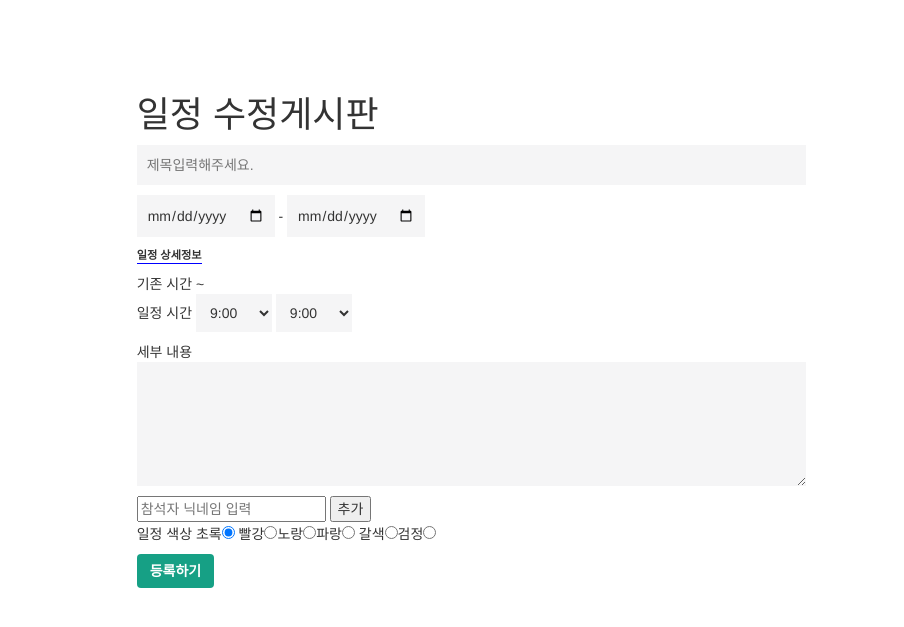
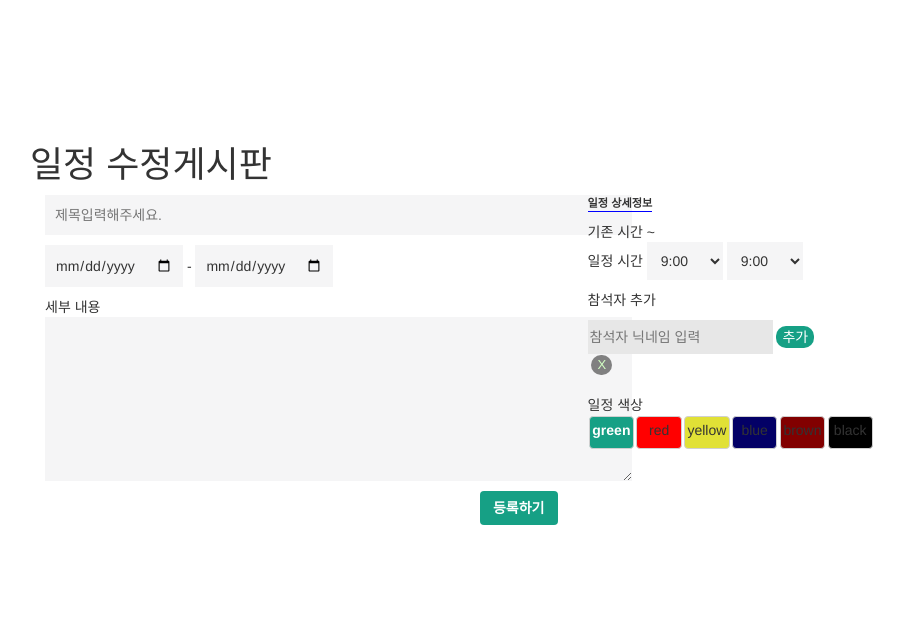
Before and after one commit to yoongyeongk/finalProject, a Java web app: template src/main/webapp/WEB-INF/views/schedule/ScheduleUpdate.jsp in a window 1280 px wide. Shown: the top 627 px of the page, without its empty margins (305-1209 px from the left). Run offline with Spring Boot 4, a stand-in JSP engine, Linux system fonts and the light colour scheme; the template is opened without the code that fills it, so the values that code supplies are empty; the project's own start-up code is not run, and a stand-in starts its controllers and pages; some libraries are stand-ins or nearby versions.

Commit message:
update_nicknamedelete

```diff
--- a/src/main/java/com/hi/project/ScheduleController.java
+++ b/src/main/java/com/hi/project/ScheduleController.java
@@ -91,16 +91,17 @@
 	}
 
 	@RequestMapping(value="ScheduleWrite", method =RequestMethod.POST)
-	public String ScheduleWrite(ScheduleDTO scheduleDTO, String [] nickname, RedirectAttributes rd, HttpSession session,HttpServletRequest request){
+	public String ScheduleWrite(ScheduleDTO scheduleDTO,RedirectAttributes rd,String []nickname,HttpSession session,HttpServletRequest request){
 		int result = 0;
 		try {
-			result = ScheduleService.write(scheduleDTO, nickname, request);
+				result = ScheduleService.write(scheduleDTO,nickname, request);
 		} catch (Exception e) {
 			// TODO Auto-generated catch block
 			e.printStackTrace();
 		}
 		String message = "일정등록을 재실행해주세요.";
 		if(result>0){
+
 			message = "일정이 등록되었습니다.";
 		}
 		rd.addFlashAttribute("message", message);
--- a/src/main/java/com/hi/schedule/ScheduleDAO.java
+++ b/src/main/java/com/hi/schedule/ScheduleDAO.java
@@ -25,7 +25,10 @@
 	 public int write(ScheduleDTO scheduleDTO)throws Exception{
 		 return sqlSession.insert(namespace+"write",scheduleDTO);
 	 }
-
+	 //참석자에 들어간 닉네임 가진 아이디도 스케줄 추가해주는 메서드
+	 public int write2()throws Exception{
+		 return sqlSession.insert(namespace+"write2");
+	 }
 	 public List<ScheduleDTO> jsonScheduleList(String username)throws Exception{
 		 System.out.println(username);
 		return sqlSession.selectList(namespace+"jsonScheduleList", username);
--- a/src/main/resources/mappers/partnerMapper.xml
+++ b/src/main/resources/mappers/partnerMapper.xml
@@ -26,6 +26,7 @@
   		insert into partner values(#{schnum},partner_seq.nextval,#{nickname})
   	</insert>
 
+
 	<select id="partnerList" parameterType="int" resultType="com.hi.partner.PartnerDTO">
   		select * from partner where schnum=#{schnum}
   	</select>
--- a/src/main/webapp/WEB-INF/views/schedule/ScheduleUpdate.jsp
+++ b/src/main/webapp/WEB-INF/views/schedule/ScheduleUpdate.jsp
@@ -13,11 +13,10 @@
 display:  inline-block;}
 .updateform{
 display: inline-block;
-margin: 0 auto;
 }
 .cal_nav{
 		margin: 0 auto;
-		margin-top: 50px;
+		margin-top: 100px;
 		height: 20px;
 		margin-bottom: 5px;
 	}
@@ -27,7 +26,7 @@
 .basic_input{
 border-style: none;
 background-color: #f5f5f6;
-padding-left: 20px;
+padding-left: 10px;
 padding: 10px;
 margin-bottom: 10px;
 }
@@ -35,6 +34,7 @@
 background-color: rgb(22,160,133);
 color: white;
 font-weight: bold;
+float: right;
 }
 .part2 {
 display : inline-block;
@@ -48,18 +48,85 @@
 background-color: #f5f5f6;
 margin-bottom: 10px;
 }
-.sch_colors{
-display : inline-block;
-margin-bottom: 10px;
+#ck-button {
+    margin:1.2px;
+    background-color:#EFEFEF;
+    border-radius:4px;
+    border:1px solid #D0D0D0;
+    overflow:auto;
+    float:left;
+}
+#ck-button label {
+    float:left;
+    width:3.1em;
+}
+#ck-button label span {
+    text-align:center;
+    padding:3px 0px;
+        font-weight: lighter;
+    display:block;
+}
+#ck-button label input {
+    position:absolute;
+}
+#ck-button input:checked + span {
+    font-weight: bold;
+   color: white;
+}
+input[class="ss2"]{
+display: none;
+}
+#partner{
+margin-top: 10px;
+border-bottom-color: nany;
+}
+#nick{
+margin-bottom: 20px;
+}
+#partadd{
+background-color: rgb(22,160,133);
+height: 150%;
+	border-radius: 10px;
+border-style: none;
+color: white;
+}
+.partner{
+border-style :none;
+background-color : #e7e7e7;
+padding-bottom: 7px;
+padding-top: 7px;
+}
+.delete{
+border-style :none;
+border-radius: 10px;
+color: rgb(210,255,195);
+font-size : small;
+background-color: gray;
+text-align: center;
+}
+.delete2{
+border-style :none;
+border-radius: 10px;
+color: rgb(210,255,195);
+font-size : small;
+background-color: gray;
+text-align: center;
 }
 </style>
 <script type="text/javascript">
 $(document).ready(function () {
+	$(".delete2").click(function() {
+
+		 $('.updada').each(function() {
+			 $('.updada').remove();
+			 $('.delete2').remove();
+
+			});
+	});
 	$('#partadd').on('click', function(){
 		 var nickname = $('#partner').val();
 		 var mynick =$('#mynick').val();
 		 var check = true;
-
 		 $('.addnick').each(function() {
 			var i=$(this).val();
 			if(nickname==i){
@@ -67,6 +134,7 @@
 				alert('중복이다');
 			}
 		});
+
 		 if(check){
          $.ajax({
              type: 'POST',
@@ -122,10 +190,11 @@
 </head>
 <body>
 <div class="cal_nav"></div>
-<div class="col-md-4"></div>
- <div class="updateform col-md-8">
+<div class=" updateform col-md-3"></div>
+<div class=" updateform col-md-9">
+<form action="../schedule/scheduleUpdatePOST" method="post">
 <h1>일정 수정게시판</h1>
-<form action="../schedule/scheduleUpdatePOST" method="post">
+ <div class="updateform col-md-7">
 			<input type="hidden" name="schnum" value="${view.schnum}">
 				<input type="hidden" name="username" value="${user.username}">
 		 			<input type="hidden" id="mynick" name="mynick" value="${user.nickname}">
@@ -140,7 +209,19 @@
 								<input type="date" class="basic_input" id="lastDay"
 									name="lastday" value="${view.lastday}"></td>
 							</tr>
-							<tr class="part2"><td colspan="4">일정 상세정보</td></tr>
+							<tr>
+								<td class="label2">세부 내용</td></tr>
+									<tr>
+								<td><textarea rows="8" cols="70"
+								required="required" id="sch_contents"
+									name="pro_contents">${view.pro_contents}</textarea></td>
+							</tr></table>
+														<button id="submitBtn" class="btn">등록하기</button>
+
+</div>
+ <div class="updateform col-md-5">
+ <table  class="addT">
+ <tr class="part2"><td colspan="4">일정 상세정보</td></tr>
 								<tr>
 								<td class="label2">기존 시간 ${view.start_time} ~ ${view.last_time}</td></tr>
 								<tr>
@@ -161,30 +242,44 @@
 									</div>
 								</td>
 							</tr>
-							<tr>
-								<td class="label2">세부 내용</td></tr>
-									<tr>
-								<td><textarea rows="6" cols="80"
-								required="required" id="sch_contents"
-									name="pro_contents">${view.pro_contents}</textarea></td>
-							</tr>
-							<tr>
+ 							<tr><td>참석자 추가</td></tr><tr>
 							<td class="label2"><input type="text" class="partner" id="partner"
 									name="nickinput" placeholder = "참석자 닉네임 입력">
 									<input id="partadd" type="button" value="추가">
 
 							</td></tr>
-							<tr><c:forEach items="${nick}" var="nickname">
-									<td><div class="nick_update" name="nick_update" style="display: inline-block;">${nickname.nickname}</div> <input type="button" class="delete2" value="삭제"></td>
-								</c:forEach></tr>
+							<tr>
+							<td><div class="updada" name="nick_update" style="display: inline-block;"
+									>
+									<c:forEach items="${nick}" var="nickname">
+									 ${nickname.nickname}
+									</c:forEach>		</div>
+									 <input type="button" class="delete2" value="X"/>
+									</td></tr>
 								<tr><td><div id="nick" style="display: inline-block;"></div></td></tr>
-							<tr><td class="sch_colors"> 일정 색상
-						초록<input type="radio" name="color" checked="checked" value="rgb(22,160,133)">
-						빨강<input type="radio" name="color" value="rgb(255,0,0)">노랑<input type="radio" name="color" value="rgb(225,225,54)">파랑<input type="radio" name="color" value="rgb(3,0,102)">
-						갈색<input type="radio" name="color" value="rgb(130,0,0)">검정<input type="radio" name="color" value="rgb(0,0,0)">
+
+							<tr class="colorpart"><td> 일정 색상</td></tr><tr><td>
+							<div id="ck-button" style="background-color: rgb(22,160,133)"><label>
+						<input type="radio" name="color"class="ss2" checked="checked" value="rgb(22,160,133)">
+						<span>green</span></label></div>
+						<div id="ck-button" style="background-color: rgb(255,0,0)"><label>
+						<input type="radio" name="color" class="ss2" value="rgb(255,0,0)">
+						<span>red</span></label></div>
+						<div id="ck-button" style="background-color: rgb(225,225,54)"><label>
+						<input type="radio" name="color" class="ss2" value="rgb(225,225,54)">
+						<span>yellow</span></label></div>
+						<div id="ck-button" style="background-color:rgb(3,0,102)"><label>
+						<input type="radio" name="color" class="ss2" value="rgb(3,0,102)">
+						<span>blue</span></label></div>
+						<div id="ck-button" style="background-color:rgb(130,0,0)"><label>
+						<input type="radio" name="color" class="ss2"  value="rgb(130,0,0)">
+						<span>brown</span></label></div>
+						<div id="ck-button" style="background-color:rgb(0,0,0)"><label>
+						<input type="radio" name="color" class="ss2" value="rgb(0,0,0)">
+						<span>black</span></label></div>
 						</td></tr></table>
 
-							<button id="submitBtn" class="btn">등록하기</button>
+ </div>
 </form>
 </div>
 </body>
```
Also changed, not shown: src/main/java/com/hi/schedule/ScheduleService.java (+5 -2 lines), src/main/resources/mappers/scheduleMapper.xml (+8 -5 lines), src/main/webapp/WEB-INF/views/schedule/dayListSchedule.jsp (+7 -6 lines), src/main/webapp/WEB-INF/views/schedule/mainSchedule.jsp (+57 -9 lines), 1 other file.
